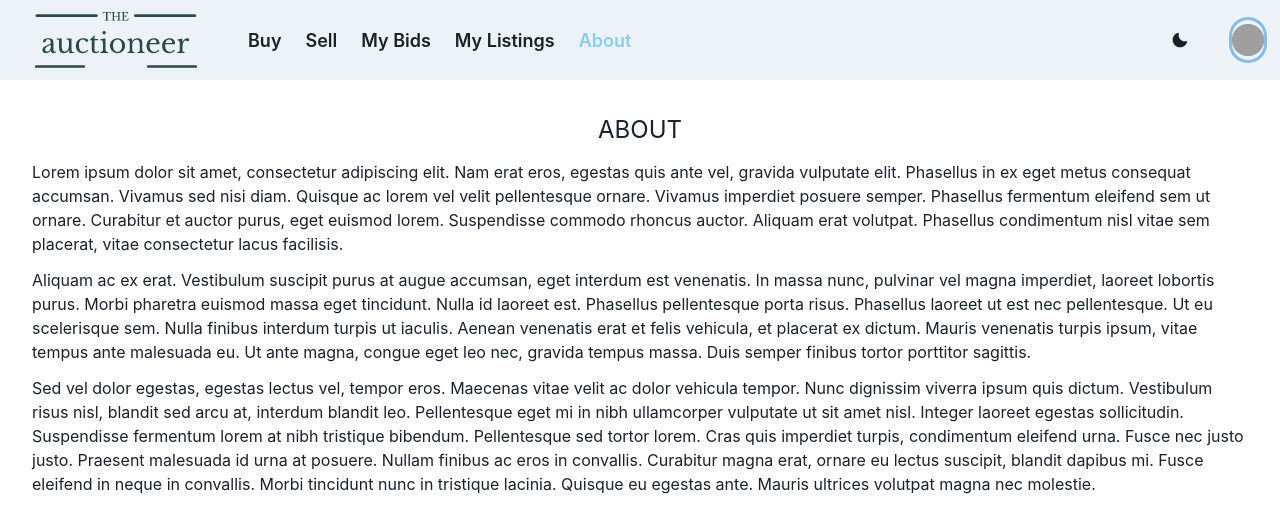
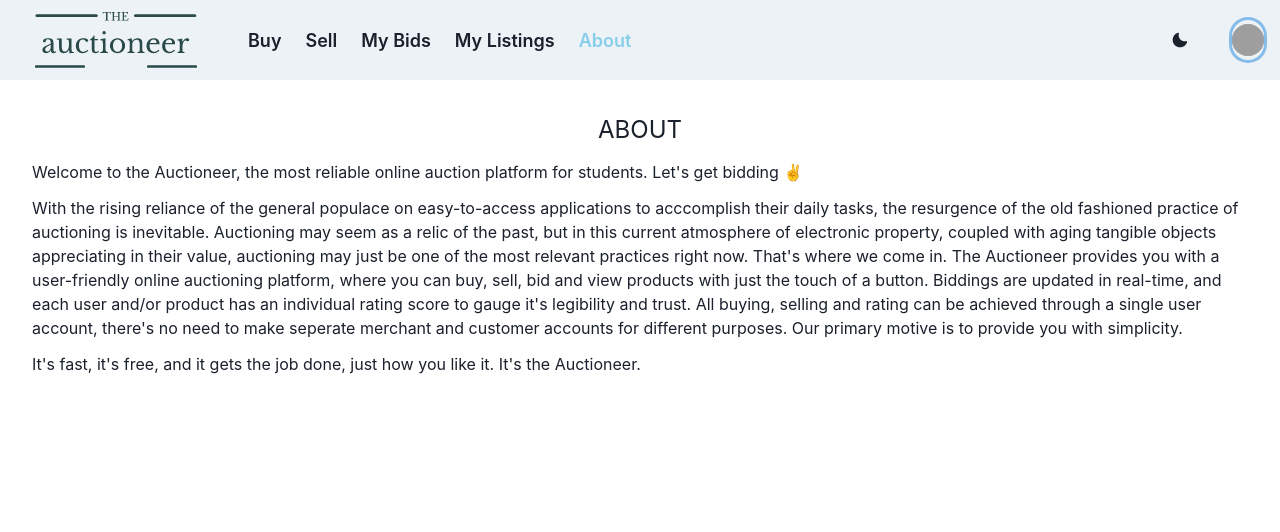
Before and after one commit to shagufta24/auctioneer-frontend, a React (Create React App) app: page /about in a window 1280 px wide. Shown: the top 532 px of the page. Built offline with nearby package versions, Linux system fonts and the light colour scheme; no server answers; grey boxes are pictures that could not be loaded.

Commit message:
About page

```diff
--- a/src/views/About.js
+++ b/src/views/About.js
@@ -7,39 +7,28 @@ export default function About() {
         ABOUT
       </Text>
       <Text fontSize="md">
-        Lorem ipsum dolor sit amet, consectetur adipiscing elit. Nam erat eros,
-        egestas quis ante vel, gravida vulputate elit. Phasellus in ex eget
-        metus consequat accumsan. Vivamus sed nisi diam. Quisque ac lorem vel
-        velit pellentesque ornare. Vivamus imperdiet posuere semper. Phasellus
-        fermentum eleifend sem ut ornare. Curabitur et auctor purus, eget
-        euismod lorem. Suspendisse commodo rhoncus auctor. Aliquam erat
-        volutpat. Phasellus condimentum nisl vitae sem placerat, vitae
-        consectetur lacus facilisis.
+        Welcome to the Auctioneer, the most reliable online auction platform for
+        students. Let's get bidding ✌️
       </Text>
       <Text fontSize={'md'}>
-        Aliquam ac ex erat. Vestibulum suscipit purus at augue accumsan, eget
-        interdum est venenatis. In massa nunc, pulvinar vel magna imperdiet,
-        laoreet lobortis purus. Morbi pharetra euismod massa eget tincidunt.
-        Nulla id laoreet est. Phasellus pellentesque porta risus. Phasellus
-        laoreet ut est nec pellentesque. Ut eu scelerisque sem. Nulla finibus
-        interdum turpis ut iaculis. Aenean venenatis erat et felis vehicula, et
-        placerat ex dictum. Mauris venenatis turpis ipsum, vitae tempus ante
-        malesuada eu. Ut ante magna, congue eget leo nec, gravida tempus massa.
-        Duis semper finibus tortor porttitor sagittis.
+        With the rising reliance of the general populace on easy-to-access
+        applications to acccomplish their daily tasks, the resurgence of the old
+        fashioned practice of auctioning is inevitable. Auctioning may seem as a
+        relic of the past, but in this current atmosphere of electronic
+        property, coupled with aging tangible objects appreciating in their
+        value, auctioning may just be one of the most relevant practices right
+        now. That's where we come in. The Auctioneer provides you with a
+        user-friendly online auctioning platform, where you can buy, sell, bid
+        and view products with just the touch of a button. Biddings are updated
+        in real-time, and each user and/or product has an individual rating
+        score to gauge it's legibility and trust. All buying, selling and rating
+        can be achieved through a single user account, there's no need to make
+        seperate merchant and customer accounts for different purposes. Our
+        primary motive is to provide you with simplicity.
       </Text>
       <Text fontSize={'md'}>
-        Sed vel dolor egestas, egestas lectus vel, tempor eros. Maecenas vitae
-        velit ac dolor vehicula tempor. Nunc dignissim viverra ipsum quis
-        dictum. Vestibulum risus nisl, blandit sed arcu at, interdum blandit
-        leo. Pellentesque eget mi in nibh ullamcorper vulputate ut sit amet
-        nisl. Integer laoreet egestas sollicitudin. Suspendisse fermentum lorem
-        at nibh tristique bibendum. Pellentesque sed tortor lorem. Cras quis
-        imperdiet turpis, condimentum eleifend urna. Fusce nec justo justo.
-        Praesent malesuada id urna at posuere. Nullam finibus ac eros in
-        convallis. Curabitur magna erat, ornare eu lectus suscipit, blandit
-        dapibus mi. Fusce eleifend in neque in convallis. Morbi tincidunt nunc
-        in tristique lacinia. Quisque eu egestas ante. Mauris ultrices volutpat
-        magna nec molestie.
+        It's fast, it's free, and it gets the job done, just how you like it.
+        It's the Auctioneer.
       </Text>
     </Stack>
   );
```
Also changed, not shown: src/views/Product.js (deleted, +0 -11 lines).
